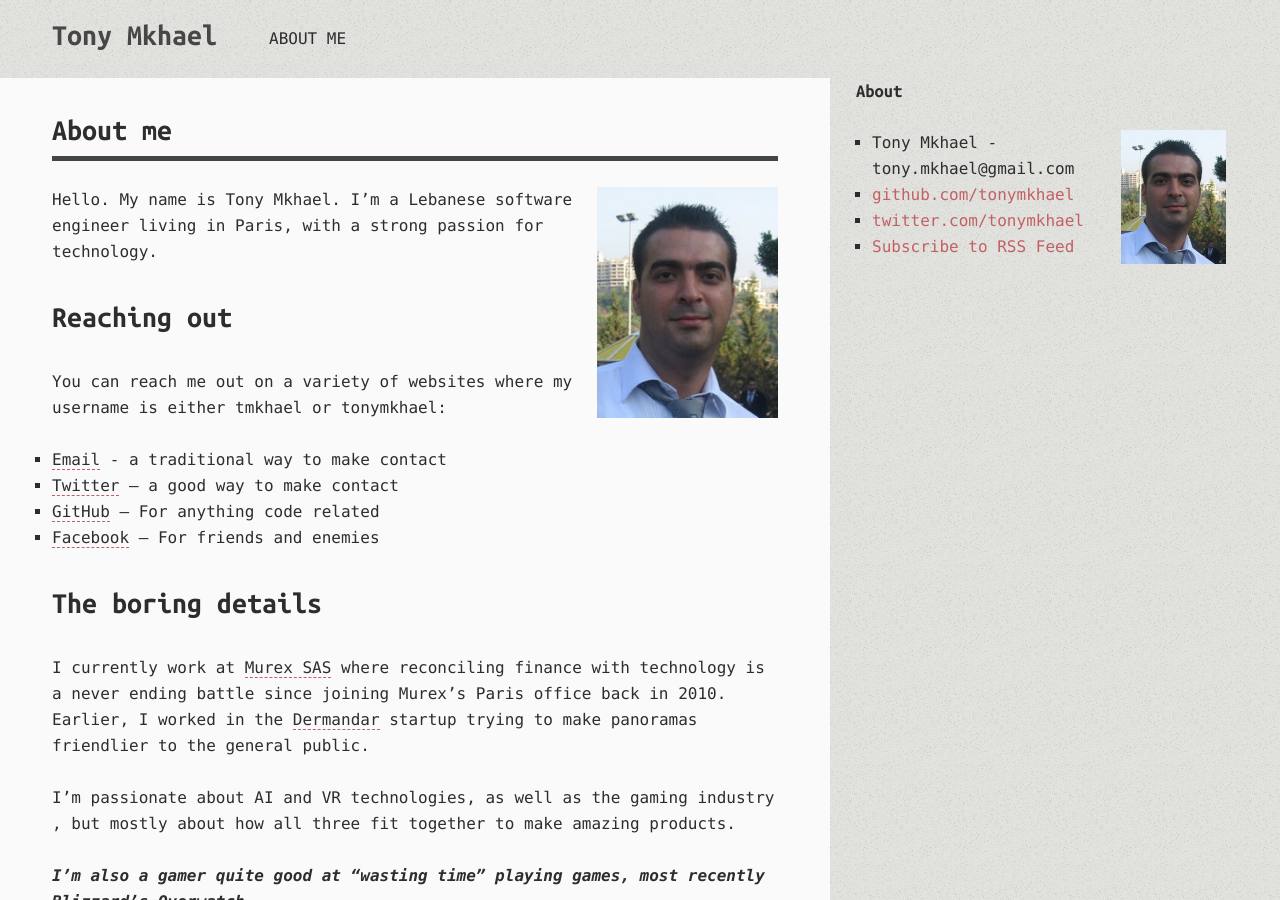
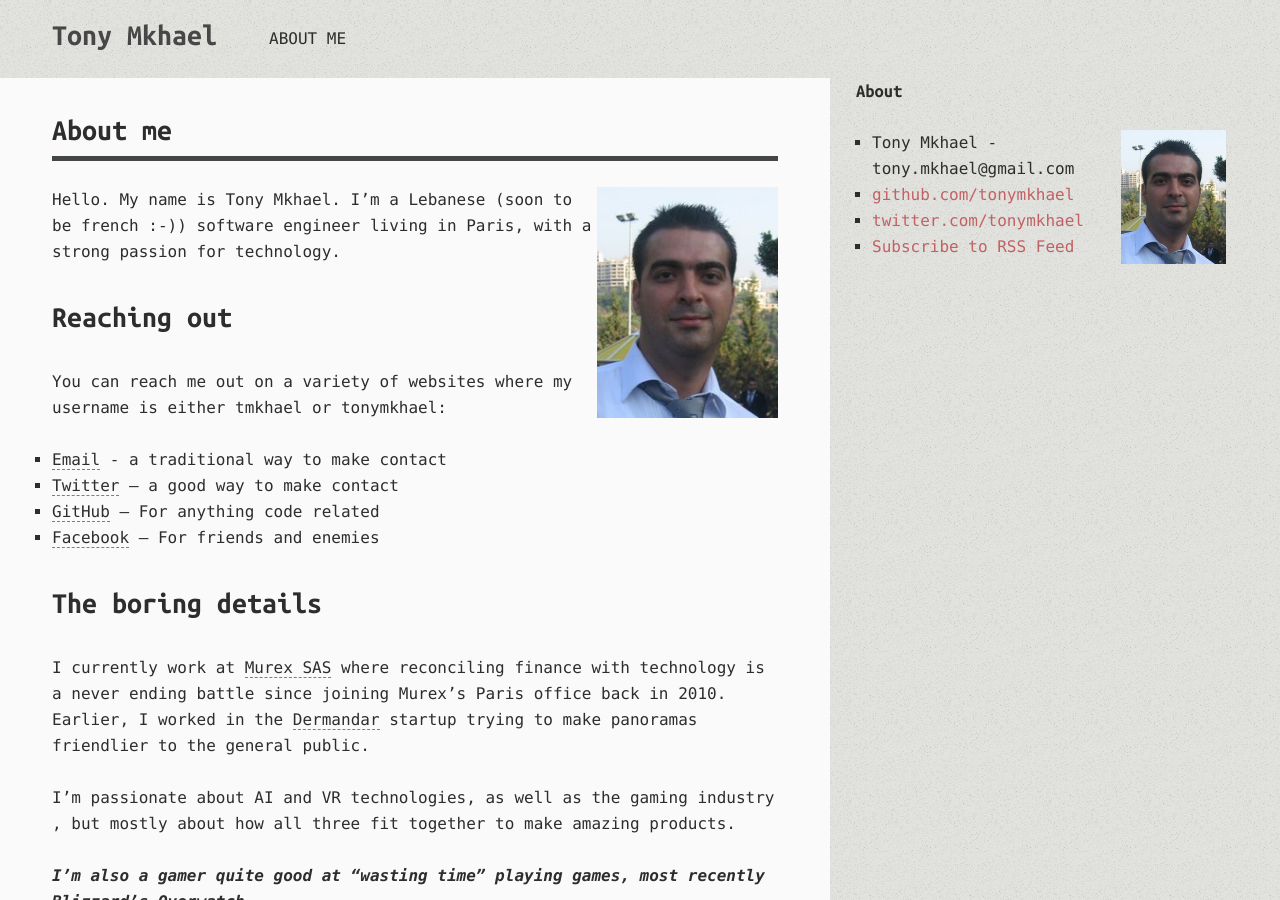
Before and after one commit to tonymkhael/tonymkhael.github.io, a Jekyll site: the page built from about/index.md, in a window 1280 px wide and 900 px high. Built offline with Jekyll 4.4.1, drawn with Linux system fonts in a browser that asks for light colours; comment, search, counter and statistics services are not loaded.

Commit message:
some changes on about

```diff
--- a/about/index.md
+++ b/about/index.md
@@ -6,7 +6,7 @@ permalink: /about/
 
 <img src="portrait.png" width="25%" align="right" style="vertical-align:top">
 
-Hello. My name is Tony Mkhael. I'm a Lebanese software engineer living in Paris, with a strong passion for technology.
+Hello. My name is Tony Mkhael. I'm a Lebanese (soon to be french :-)) software engineer living in Paris, with a strong passion for technology.
 
 ## Reaching out
 
```
